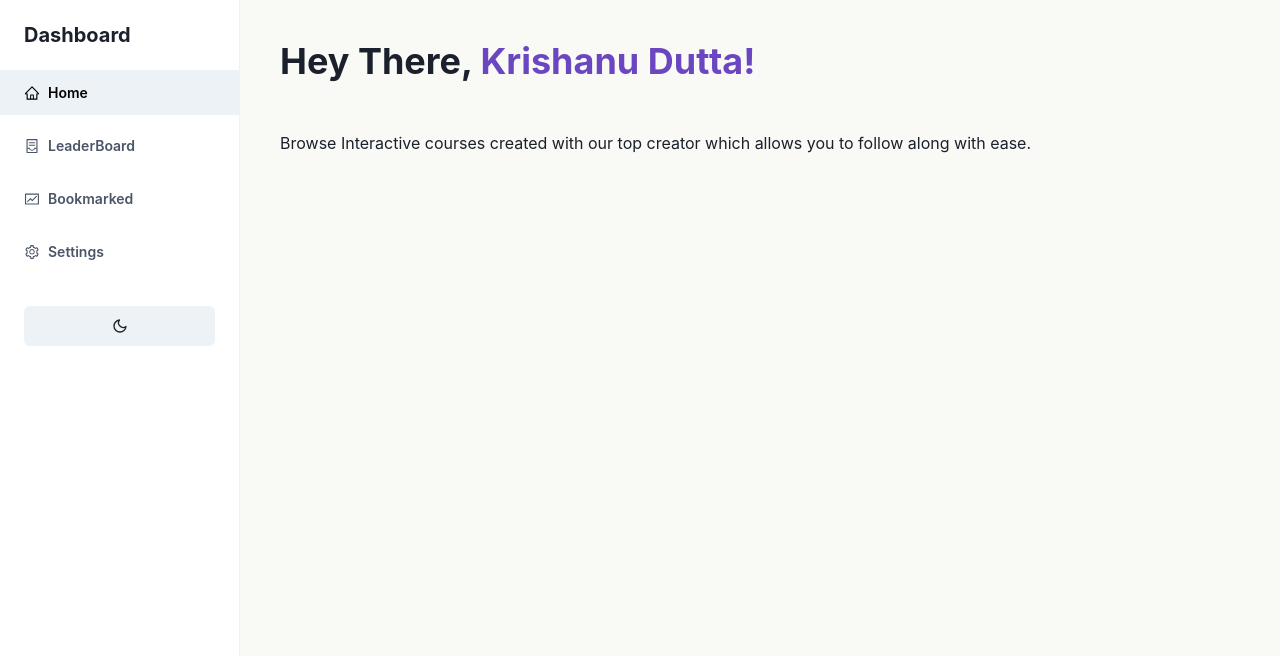
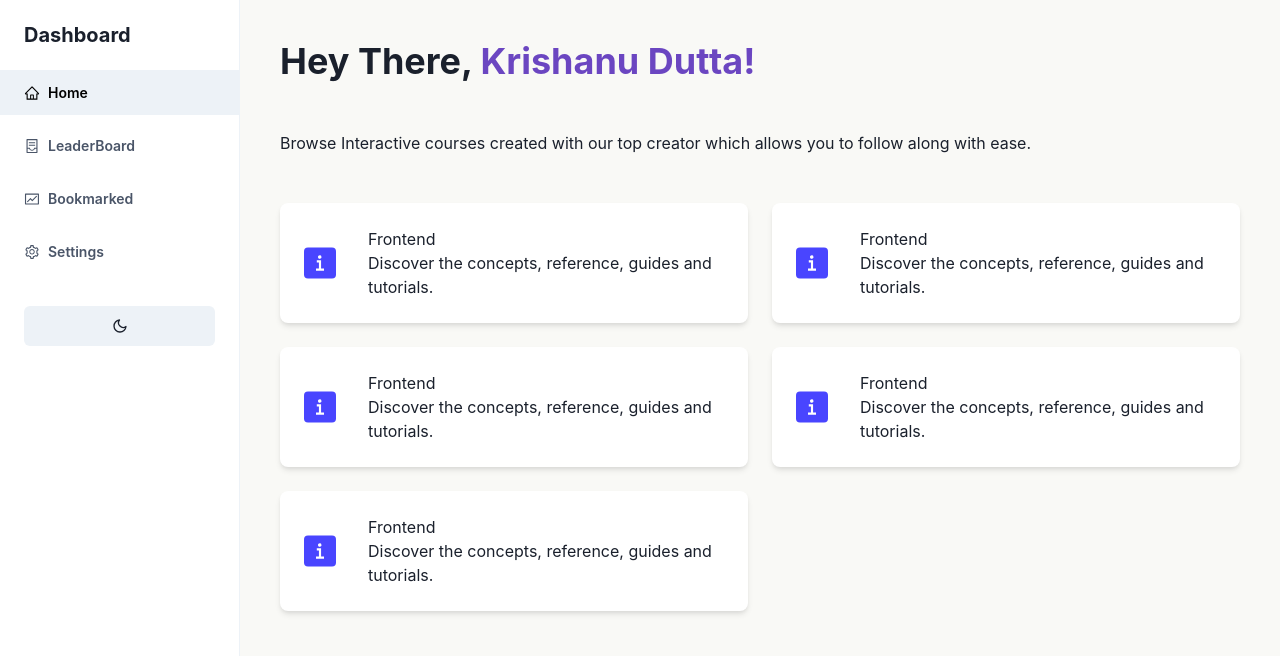
Before and after one commit to TeamRoadmap/User-Frontend, a Next.js app: page /dashboard in a window 1280 px wide. Shown: the top 656 px of the page. Built offline with nearby package versions, Linux system fonts and the light colour scheme.

Commit message:
Feat-Course-Card

```diff
--- a/pages/dashboard/index.jsx
+++ b/pages/dashboard/index.jsx
@@ -1,6 +1,15 @@
 import Head from "next/head";
 import { Layout } from "../../dashboard/components";
-import { Grid, Heading, SimpleGrid, Stack, Text } from "@chakra-ui/react";
+import {
+  Grid,
+  Heading,
+  SimpleGrid,
+  Stack,
+  Text,
+  GridItem,
+  Flex,
+  useColorModeValue,
+} from "@chakra-ui/react";
 
 const data = [
   {
@@ -82,7 +91,125 @@ export default function Home() {
             Krishanu Dutta!
           </Text>{" "}
         </Heading>
-        <Text>Browse Interactive courses created with our top creator which allows you to follow along with ease.</Text>
+        <Text>
+          Browse Interactive courses created with our top creator which allows
+          you to follow along with ease.
+        </Text>
+        <Grid
+          templateColumns={{ base: "repeat(1, 1fr)", md: "repeat(2, 1fr)" }}
+          gap={6}
+        >
+          <Flex
+            w="100%"
+            h="fit-content"
+            rounded="8px"
+            bg={useColorModeValue("white", "gray.800")}
+            boxShadow={"md"}
+            direction={{ base: "column", md: "row" }}
+            p="1.5rem"
+            align="center"
+            gap="2rem"
+          >
+            <img src="/images/information-square.svg" />
+            <Flex
+              direction="column"
+              align={{ base: "center", md: "start" }}
+            >
+              <Text>Frontend</Text>
+              <Text>
+                Discover the concepts, reference, guides and tutorials.
+              </Text>
+            </Flex>
+          </Flex>
+          <Flex
+            w="100%"
+            h="fit-content"
+            rounded="8px"
+            bg={useColorModeValue("white", "gray.800")}
+            boxShadow={"md"}
+            direction={{ base: "column", md: "row" }}
+            p="1.5rem"
+            align="center"
+            gap="2rem"
+          >
+            <img src="/images/information-square.svg" />
+            <Flex
+              direction="column"
+              align={{ base: "center", md: "start" }}
+            >
+              <Text>Frontend</Text>
+              <Text>
+                Discover the concepts, reference, guides and tutorials.
+              </Text>
+            </Flex>
+          </Flex>
+          <Flex
+            w="100%"
+            h="fit-content"
+            rounded="8px"
+            bg={useColorModeValue("white", "gray.800")}
+            boxShadow={"md"}
+            direction={{ base: "column", md: "row" }}
+            p="1.5rem"
+            align="center"
+            gap="2rem"
+          >
+            <img src="/images/information-square.svg" />
+            <Flex
+              direction="column"
+              align={{ base: "center", md: "start" }}
+            >
+              <Text>Frontend</Text>
+              <Text>
+                Discover the concepts, reference, guides and tutorials.
+              </Text>
+            </Flex>
+          </Flex>
+          <Flex
+            w="100%"
+            h="fit-content"
+            rounded="8px"
+            bg={useColorModeValue("white", "gray.800")}
+            boxShadow={"md"}
+            direction={{ base: "column", md: "row" }}
+            p="1.5rem"
+            align="center"
+            gap="2rem"
+          >
+            <img src="/images/information-square.svg" />
+            <Flex
+              direction="column"
+              align={{ base: "center", md: "start" }}
+            >
+              <Text>Frontend</Text>
+              <Text>
+                Discover the concepts, reference, guides and tutorials.
+              </Text>
+            </Flex>
+          </Flex>
+          <Flex
+            w="100%"
+            h="fit-content"
+            rounded="8px"
+            bg={useColorModeValue("white", "gray.800")}
+            boxShadow={"md"}
+            direction={{ base: "column", md: "row" }}
+            p="1.5rem"
+            align="center"
+            gap="2rem"
+          >
+            <img src="/images/information-square.svg" />
+            <Flex
+              direction="column"
+              align={{ base: "center", md: "start" }}
+            >
+              <Text>Frontend</Text>
+              <Text>
+                Discover the concepts, reference, guides and tutorials.
+              </Text>
+            </Flex>
+          </Flex>
+        </Grid>
       </Stack>
     </Layout>
   );
```
Also changed, not shown: public/images/information-square.svg (added).
